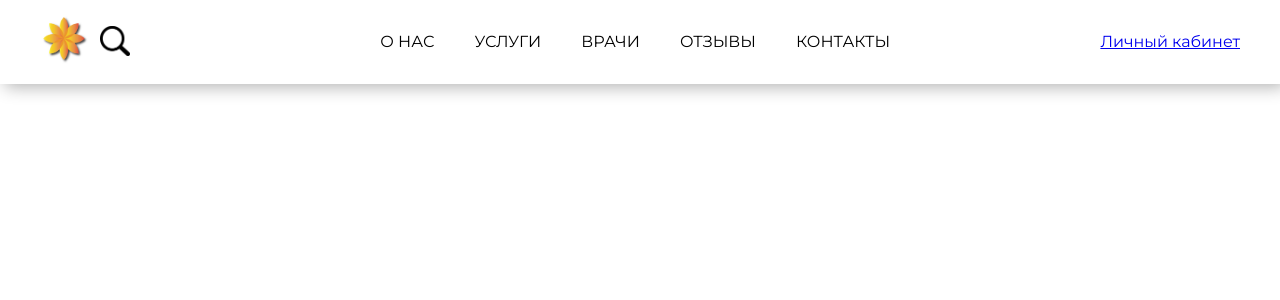
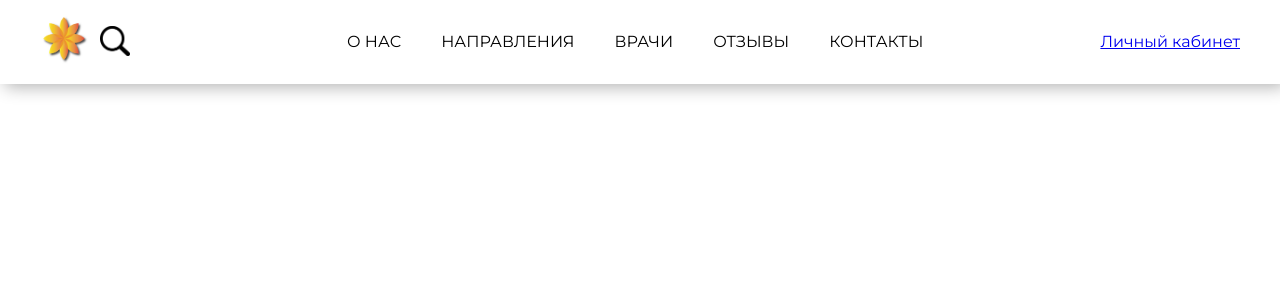
Before and after one commit to savelievamareena/diploma, a React (Create React App) app: page /account in a window 1280 px wide. Shown: the top 300 px of the page. Built offline with nearby package versions, Linux system fonts and the light colour scheme.

Commit message:
header dropdown menu

```diff
--- a/src/components/Header.js
+++ b/src/components/Header.js
@@ -6,6 +6,21 @@ import {Link} from "react-router-dom";
 
 
 export default function Header() {
+    function showDropdownMenu(event) {
+        event.currentTarget.nextElementSibling.style.display = 'flex';
+    }
+
+    function hideDropdownMenu(event) {
+        event.currentTarget.nextElementSibling.style.display = 'none';
+    }
+
+    function showDropdownMenuItem(event) {
+        event.currentTarget.style.display = 'flex';
+    }
+
+    function hideDropdownMenuItem(event) {
+        event.currentTarget.style.display = 'none';
+    }
 
     return(
         <div className="header--style">
@@ -13,12 +28,56 @@ export default function Header() {
                 <div className="header--icons-corner">
                     <Link to="/"><img src={logo} alt="" className="header--logo" /></Link>
                     <img src={searchIcon} alt="" className="header--search-icon"/>
-
                 </div>
                 <ul className="header--menu">
-                    <li>О НАС</li>
-                    <li>УСЛУГИ</li>
-                    <li>ВРАЧИ</li>
+                    <li>
+                        <a href="" className="header--dropdownToggle"
+                           onMouseEnter={showDropdownMenu}
+                           onMouseLeave={hideDropdownMenu}>
+                            О НАС
+                        </a>
+                            <ul className="header--dropdownMenu"
+                                onMouseEnter={showDropdownMenuItem}
+                                onMouseLeave={hideDropdownMenuItem}
+                            >
+                                <li>История клиники</li>
+                                <li>Как нас найти</li>
+                            </ul>
+                    </li>
+                    <li>
+                        <a href="" className="header--dropdownToggle"
+                           onMouseEnter={showDropdownMenu}
+                           onMouseLeave={hideDropdownMenu}>
+                            НАПРАВЛЕНИЯ
+                        </a>
+                        <ul className="header--dropdownMenu"
+                            onMouseEnter={showDropdownMenuItem}
+                            onMouseLeave={hideDropdownMenuItem}
+                        >
+                            <li>Стоматоогия</li>
+                            <li>Хирургия</li>
+                            <li>Кардиология</li>
+                            <li>Эндокринология</li>
+                            <li>Гинекология</li>
+                            <li>Ревматология</li>
+                            <li>Дерматология</li>
+                        </ul>
+                    </li>
+                    <li>
+                        <a href="" className="header--dropdownToggle"
+                           onMouseEnter={showDropdownMenu}
+                           onMouseLeave={hideDropdownMenu}>
+                            ВРАЧИ
+                        </a>
+                        <ul className="header--dropdownMenu"
+                            onMouseEnter={showDropdownMenuItem}
+                            onMouseLeave={hideDropdownMenuItem}
+                        >
+                            <li>История клиники</li>
+                            <li>Как нас найти</li>
+                        </ul>
+
+                    </li>
                     <li>ОТЗЫВЫ</li>
                     <li>КОНТАКТЫ</li>
                 </ul>
--- a/src/styles/Header.css
+++ b/src/styles/Header.css
@@ -18,6 +18,39 @@
     flex-wrap: wrap;
 }
 
+.header--menu li {
+    position: relative;
+}
+
+.header--dropdownToggle {
+    text-decoration: none;
+}
+
+.header--dropdownToggle:hover {
+    color: #ACB0D3;
+}
+
+.header--dropdownToggle {
+    color: black;
+}
+
+.header--dropdownMenu {
+    display: none;
+    gap: 10px;
+    flex-direction: column;
+    padding: 10px;
+    position: absolute;
+    top: 20px;
+    list-style-type: none;
+    left: -10px;
+    min-width: 256px;
+    text-align: left;
+    background-color: #fff;
+    overflow: hidden;
+    z-index: 9;
+    box-shadow: 0 0 0 2px rgb(255, 255, 255), 0.3em 0.3em 1em rgba(0, 0, 0, 0.3);
+}
+
 .header--logo {
     height: 50px;
     width: 50px;
```
